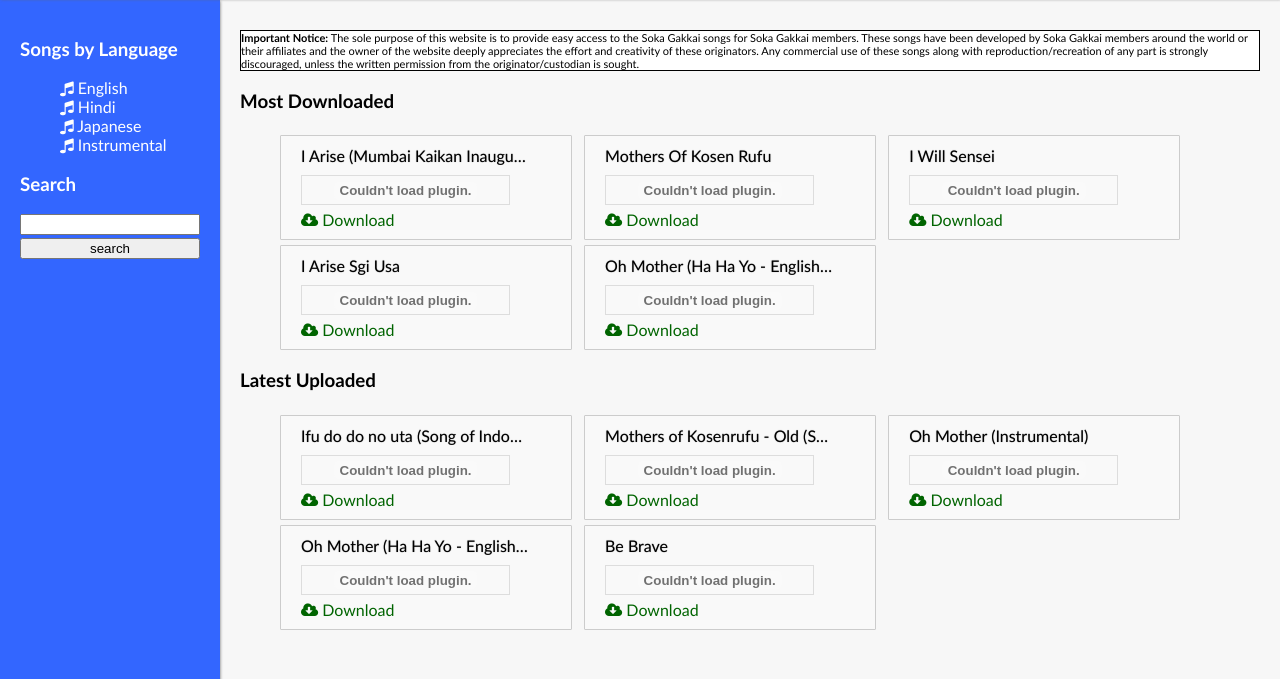
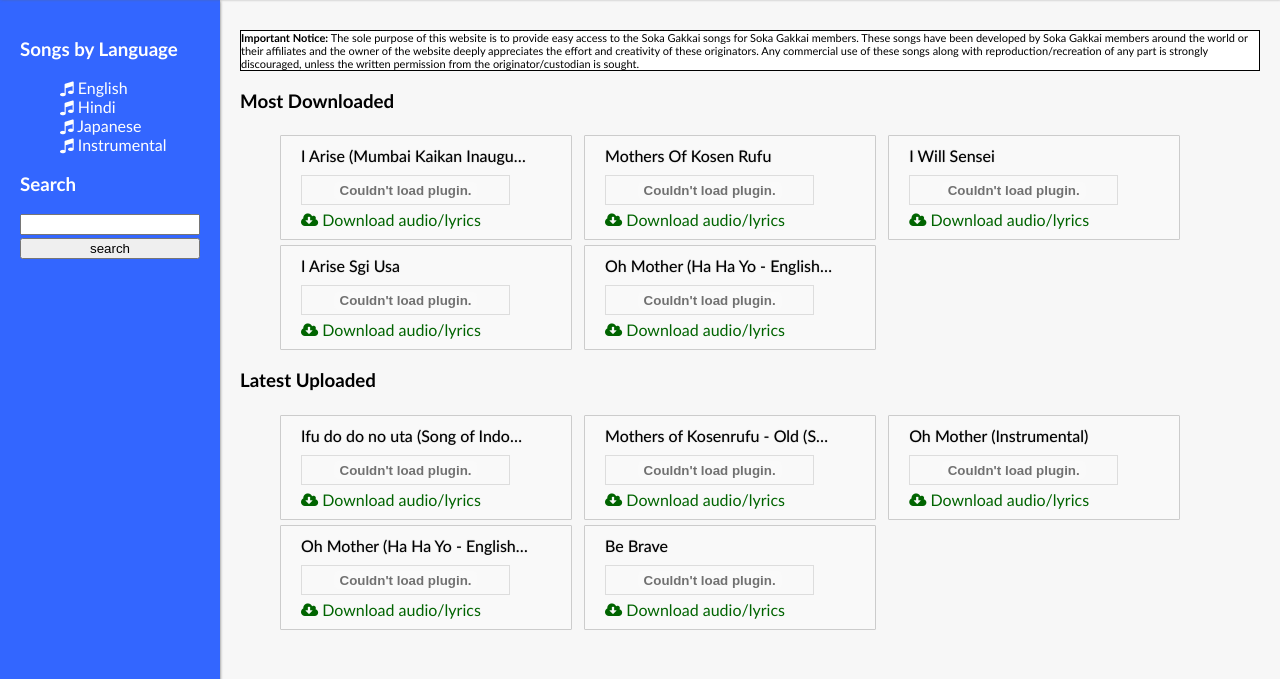
Before and after one commit to sidmanu/WorldOfSoka, a Django app: page / in a window 1280 px wide. Shown: the part 121-800 px from the top of the page. Run offline with Django 3.2, Linux system fonts and the light colour scheme; data comes from the database, SQL or seed files in the repository; both versions use the stored data as it was after the commit; some libraries are stand-ins or nearby versions.

Commit message:
changed download link text

```diff
--- a/templates/songs/song_player_list.html
+++ b/templates/songs/song_player_list.html
@@ -6,7 +6,7 @@
 <object width=205 height=25 data='/static/dewplayer.swf?son=/static/{{song.song_path}}&amp;autoplay=0&amp;autoreplay=0' type='application/x-shockwave-flash'>
 </object>
 <br/>
-<a href='/songs/download/{{song.id}}/'><i class='fa fa-cloud-download'></i>&nbsp;Download</a>
+<a href='/songs/download/{{song.id}}/'><i class='fa fa-cloud-download'></i>&nbsp;Download audio/lyrics</a>
 </div>
 </li>
 {% endfor %}
```
Also changed, not shown: db.sqlite3, static/lyrics/hahayo_lyrics.jpg (deleted), 1 other file.
